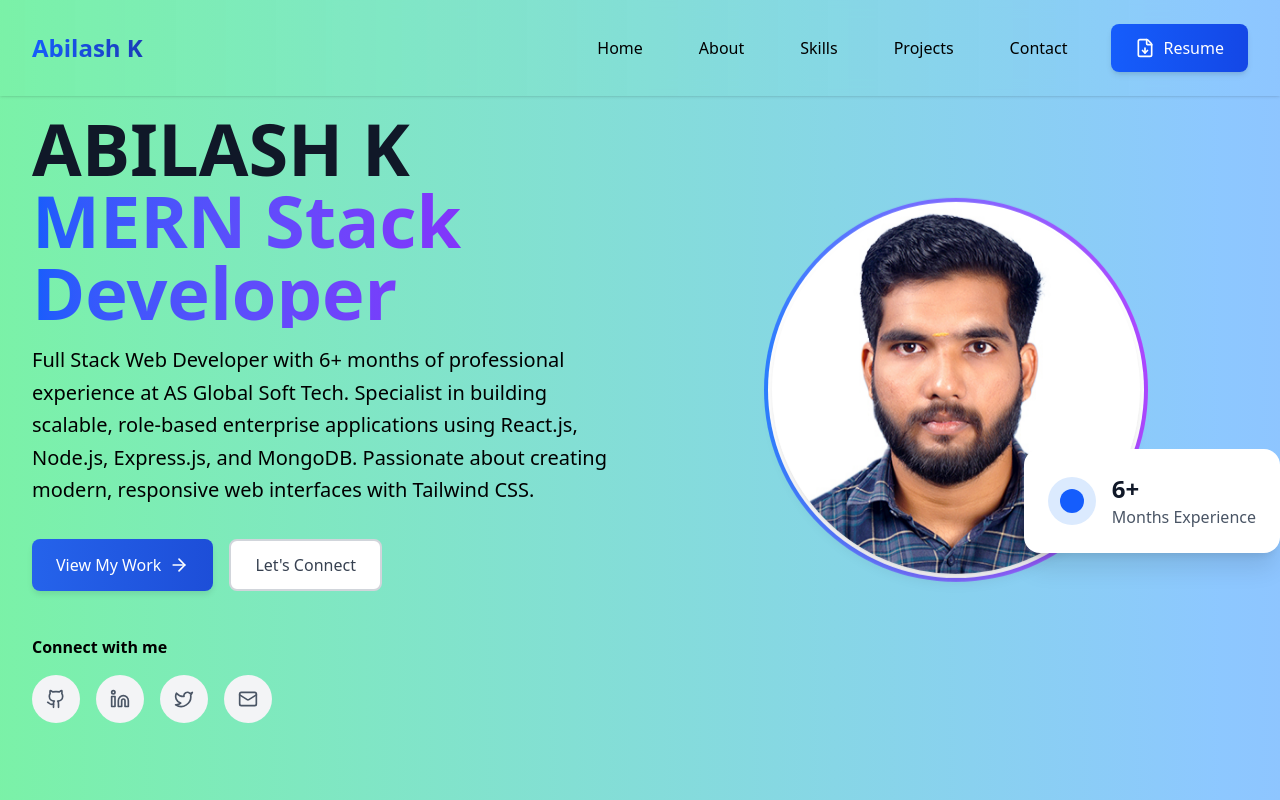
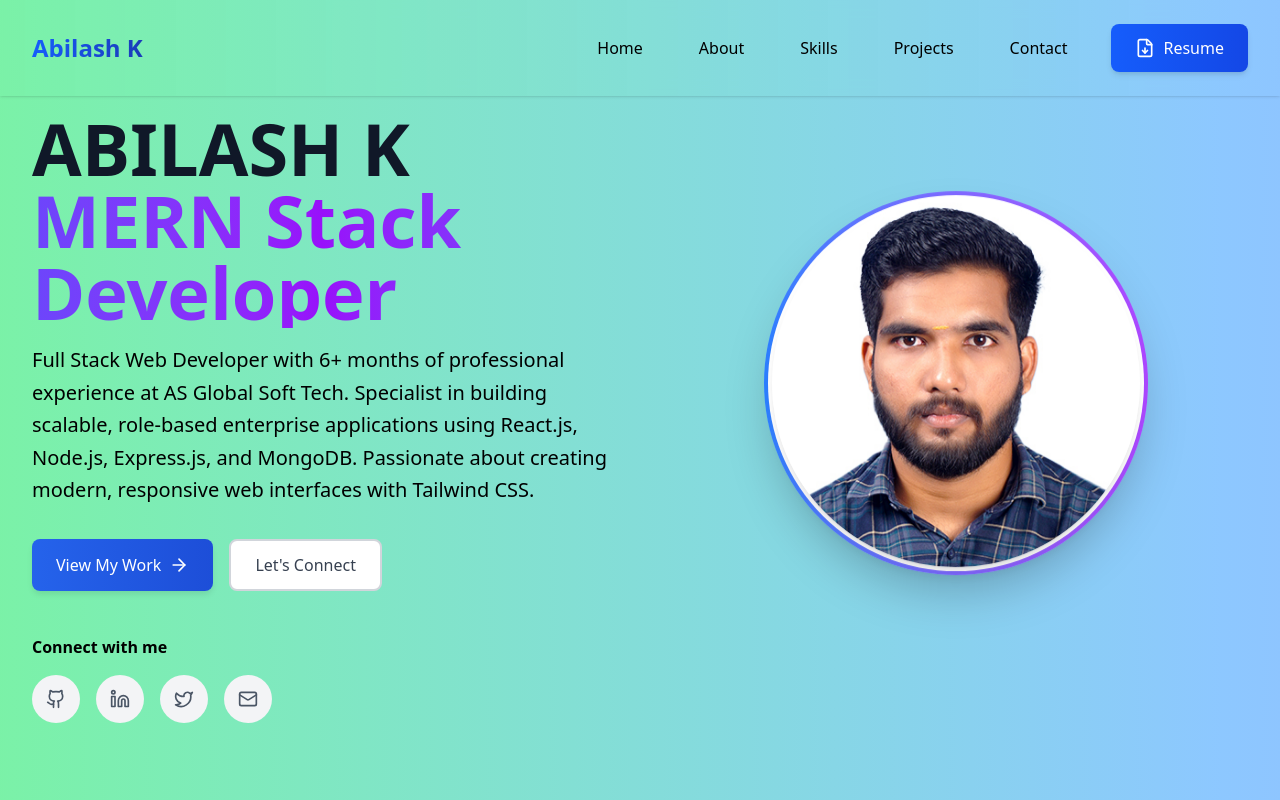
Before and after one commit to abilash-mern-stack/abilash-portfolio, a React (Vite) app: page / in a window 1280 px wide. Shown: the top 800 px of the page. Built offline with nearby package versions, Linux system fonts and the light colour scheme.

Commit message:
We have added some animation in the hero section

```diff
--- a/src/components/Hero.jsx
+++ b/src/components/Hero.jsx
@@ -55,13 +55,14 @@ export default function Hero() {
           <div className="space-y-4">
             <br />
             <br />
-            <h1 className="text-5xl md:text-7xl font-bold text-gray-900">
+            <h1 className="text-5xl md:text-7xl font-bold text-gray-900 animate-fade-in-up">
               ABILASH K
-              <span className="block text-transparent bg-clip-text bg-gradient-to-r from-blue-600 to-purple-600">
+              <span className="block text-transparent bg-clip-text bg-gradient-to-r from-blue-600 via-purple-600 to-blue-600
+                bg-[length:200%_200%] animate-gradient-x">
                 MERN Stack Developer
               </span>
             </h1>
-            <p className="text-xl text-black leading-relaxed font-medium">
+            <p className="text-xl text-black leading-relaxed font-medium animate-fade-in delay-200">
               Full Stack Web Developer with 6+ months of professional experience at AS Global Soft Tech.
               Specialist in building scalable, role-based enterprise applications using React.js, Node.js,
               Express.js, and MongoDB. Passionate about creating modern, responsive web interfaces with Tailwind CSS.
@@ -69,7 +70,8 @@ export default function Hero() {
           </div>
 
           <div className="flex flex-wrap gap-4">
-            <a href="#projects" className="btn-primary flex items-center gap-2">
+            <a href="#projects" className="btn-primary flex items-center gap-2
+                transition-all duration-300 hover:scale-105 hover:shadow-xl">
               View My Work <ArrowRight size={20} />
             </a>
             <a href="#contact" className="btn-secondary">
@@ -102,7 +104,8 @@ export default function Hero() {
         <div className="relative">
           <div className="relative w-80 h-80 md:w-96 md:h-96 mx-auto">
             {/* Gradient Border Circle */}
-            <div className="absolute inset-0 bg-gradient-to-r from-blue-500 to-purple-500 rounded-full animate-float p-1">
+            <div className="absolute inset-0 bg-gradient-to-r from-blue-500 to-purple-500
+                        rounded-full animate-float-slow p-1 shadow-2xl">
               <div className="w-full h-full bg-white rounded-full p-1">
                 <img
                   src={profilePhoto}
@@ -114,7 +117,7 @@ export default function Hero() {
           </div>
 
           {/* Experience Badge */}
-          <div className="absolute -bottom-4 -right-4 md:bottom-8 md:-right-8 bg-white p-6 rounded-2xl shadow-xl animate-slide-up">
+          {/* <div className="absolute -bottom-4 -right-4 md:bottom-8 md:-right-8 bg-white p-6 rounded-2xl shadow-xl animate-slide-up">
             <div className="flex items-center gap-4">
               <div className="w-12 h-12 bg-blue-100 rounded-full flex items-center justify-center">
                 <div className="w-6 h-6 bg-blue-600 rounded-full"></div>
@@ -124,7 +127,7 @@ export default function Hero() {
                 <div className="text-gray-600">Months Experience</div>
               </div>
             </div>
-          </div>
+          </div> */}
         </div>
 
       </div>
--- a/src/index.css
+++ b/src/index.css
@@ -169,3 +169,43 @@ body {
   transform: scale(1.02);
   box-shadow: 0 20px 25px -5px rgba(0, 0, 0, 0.1);
 }
+@keyframes fade-in-up {
+  from {
+    opacity: 0;
+    transform: translateY(30px);
+  }
+  to {
+    opacity: 1;
+    transform: translateY(0);
+  }
+}
+
+.animate-fade-in-up {
+  animation: fade-in-up 1s ease-out forwards;
+}
+
+@keyframes gradient-x {
+  0%, 100% {
+    background-position: left center;
+  }
+  50% {
+    background-position: right center;
+  }
+}
+
+.animate-gradient-x {
+  animation: gradient-x 4s ease infinite;
+}
+
+@keyframes float-slow {
+  0%, 100% {
+    transform: translateY(0px);
+  }
+  50% {
+    transform: translateY(-12px);
+  }
+}
+
+.animate-float-slow {
+  animation: float-slow 4s ease-in-out infinite;
+}
```
Also changed, not shown: 1 other file (tests, documents, lock files or other folders).
